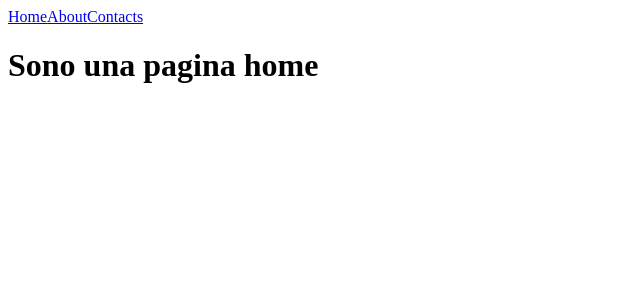
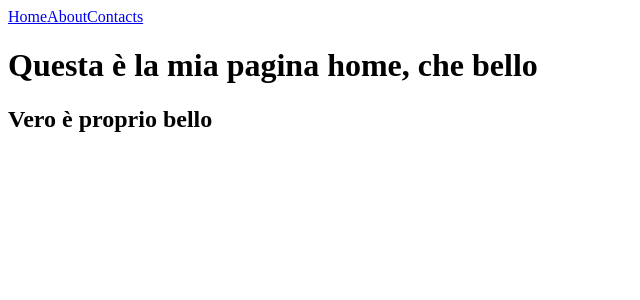
Before and after one commit to macs-massimopiazza/128-proj-html-css, a Vue app: page / in a window 1280 px wide. Shown: the top 300 px of the page, without its empty margins (0-640 px from the left). Built offline with nearby package versions, Linux system fonts and the light colour scheme.

Commit message:
feat: add subtitle, edit h1 in home

```diff
--- a/src/pages/Home.vue
+++ b/src/pages/Home.vue
@@ -5,7 +5,8 @@ export default {
 </script>
 
 <template>
-  <h1>Sono una pagina home</h1>
+  <h1>Questa è la mia pagina home, che bello</h1>
+  <h2>Vero è proprio bello</h2>
 </template>
 
 <style scoped>
```
